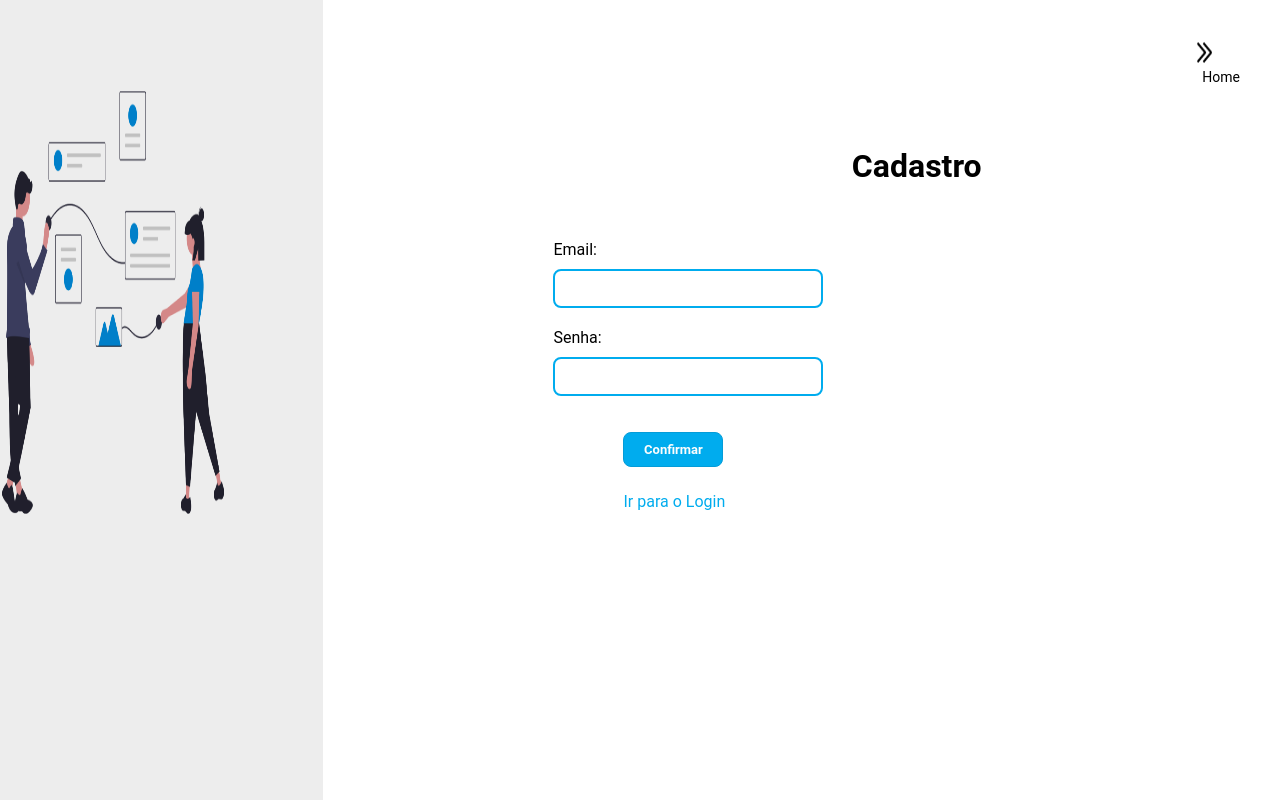
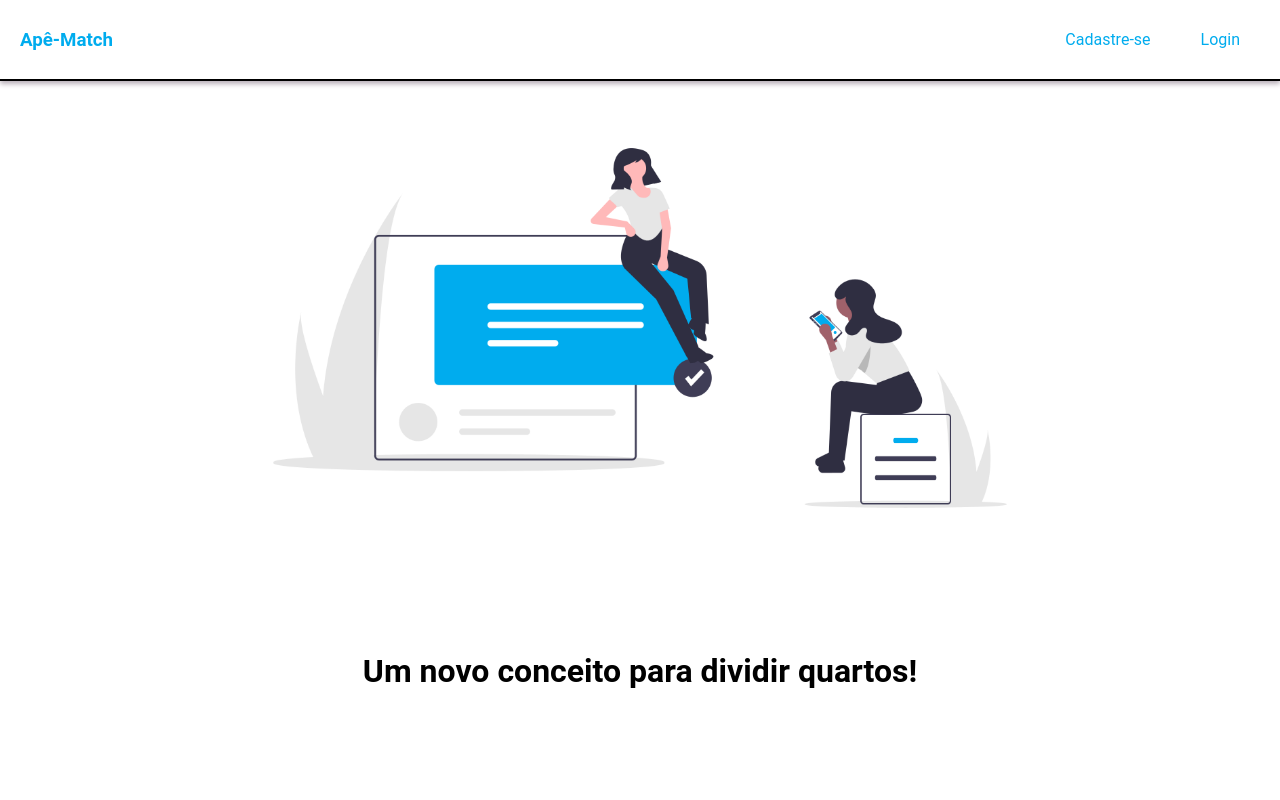
Before and after one commit to camilacasimiro/desafio-trainee-loopis, a React (Create React App) app: page / in a window 1280 px wide. Built offline with nearby package versions, Linux system fonts and the light colour scheme.

Commit message:
Fazendo correções na páginas

```diff
--- a/src/pages/Cadastro/index.js
+++ b/src/pages/Cadastro/index.js
@@ -1,5 +1,5 @@
 import React, { useState } from 'react';
-import { Link} from 'react-router-dom';
+import { Link } from 'react-router-dom';
 import firebase from '../../services/firebase';
 import 'firebase/auth';
 
@@ -57,8 +57,6 @@ function Cadastro() {
                 <Link to="/login">
                     <p className="link-login">Ir para o Login</p>
                 </Link>
-
-
             </form>
         </div>
     );
--- a/src/pages/Cadastro/style.css
+++ b/src/pages/Cadastro/style.css
@@ -28,7 +28,7 @@
 .come-back-home{
     display: flex;
     justify-content: flex-end;
-    padding: 40px 40px 12px
+    padding: 10px 20px 12px
 }
 
 .come-back-home img{
--- a/src/pages/HomePage/index.js
+++ b/src/pages/HomePage/index.js
@@ -1,4 +1,5 @@
 import React from 'react';
+import {Link} from 'react-router-dom'
 
 import "./style.css"
 import home from '../../images/home.png';
@@ -11,8 +12,8 @@ function HomePage() {
                 <h3>Apê-Match</h3>
                 <nav>
                     <ul className="menuHomepage">
-                        <li><a to="">Cadastre-se</a></li>
-                        <li><a to="">Sair</a></li>
+                        <li><Link to="/cadastro">Cadastre-se</Link></li>
+                        <li><Link to="/login">Login</Link></li>
                     </ul>
                 </nav>
             </header>
@@ -20,7 +21,7 @@ function HomePage() {
                 <img src={home} alt="home" ></img>
             </div>
             <div className="textoformato">
-                <h1>Um novo conceito para dividir quartos</h1>
+                <h1>Um novo conceito para dividir quartos!</h1>
             </div>
         </div>
         </div>
--- a/src/pages/HomePage/style.css
+++ b/src/pages/HomePage/style.css
@@ -50,13 +50,14 @@ a {
 .textoformato{
     padding-top:90px;
 }
-img {
+
+.imagetamanho img {
     width:70%;
     height:70%;
 
 
   }
-  h1{
+.textoformato h1{
     text-align: center;
     color:black;
 
--- a/src/pages/Login/index.js
+++ b/src/pages/Login/index.js
@@ -18,7 +18,7 @@ function Login(){
 
         firebase.auth().signInWithEmailAndPassword(email,password).then(resultado => {
             console.log(resultado['user']['uid']);
-            window.location.href = "http://localhost:3001/resultado?uid=${resultado['user']['uid']}";
+            window.location.href = "http://localhost:3001/resultado?uid=${perfil['user']['uid']}";
 
         }).catch(erro => {
             alert(erro);
--- a/src/pages/Perfil/style.css
+++ b/src/pages/Perfil/style.css
@@ -20,7 +20,7 @@
 
 .form-profile{
     border-radius: 8px;
-    margin-left: 18%;
+    margin-left: 11%;
     width: 100%;
 }
 
--- a/src/pages/Quizz/index.js
+++ b/src/pages/Quizz/index.js
@@ -10,12 +10,12 @@ function Quizz() {
     return (
         <>
             <header className="header">
-                <a to="">Logo</a>
+                <h3>Apê-Match</h3>
                 <nav>
                     <ul className="menu">
-                        <li><a to="">Home</a></li>
-                        <li><a to="">Quizz</a></li>
-                        <li><a to="">Sair</a></li>
+                        <li><Link to="/">Home</Link></li>
+                        <li><Link to="/quizz">Quizz</Link></li>
+                        <li><Link to="/">Sair</Link></li>
                     </ul>
                 </nav>
             </header>
@@ -28,9 +28,9 @@ function Quizz() {
                 </form>
             </div>
             <div id="locbutton" >
-            <Link to="/perfil">
-                <button type="submit" >Entrar</button>
-            </Link>
+                <Link to="/resultado">
+                    <button type="submit" >Entrar</button>
+                </Link>
             </div>
         </>
     );
--- a/src/pages/Resultado/index.js
+++ b/src/pages/Resultado/index.js
@@ -9,9 +9,10 @@ function Resultado() {
     return (
         <div id="page-result">
             <nav className="menu-result">
+                <h3>Apê-Match</h3>
                 <ul>
                     <li>
-                        <Link to="#">
+                        <Link to="/">
                             Home
                         </Link>
                     </li>
@@ -23,7 +24,7 @@ function Resultado() {
                     </li>
 
                     <li>
-                        <Link to="#">
+                        <Link to="/">
                             Sair
                         </Link>
                     </li>
--- a/src/pages/Resultado/style.css
+++ b/src/pages/Resultado/style.css
@@ -5,13 +5,18 @@
     font-family: 'Roboto', sans-serif;
 }
 
+.menu-result{
+    background:white;
+    display: flex;
+    justify-content: space-between;
+    align-items: center;
+    padding: 20px;
+    border-bottom: 1px solid black;
+    box-shadow: 0px 3px 5px 0px rgba(184,175,184,1);
+}
+
 .menu-result ul{
     display: flex;
-    justify-content: flex-end;
-    border-bottom: 2px solid black;
-    box-shadow: 0px 3px 5px 0px rgba(184,175,184,1);
-    padding: 20px;
-
 }
 
 .menu-result li{
--- a/src/routes.js
+++ b/src/routes.js
@@ -15,13 +15,12 @@ class Routes extends Component {
     <BrowserRouter>
       <Switch>
 
-        <Route path="/" exact component ={Cadastro}/>
+        <Route path="/" exact component ={HomePage}/>
+        <Route path="/cadastro" exact component ={Cadastro}/>
         <Route path="/perfil" component ={Perfil}/>
         <Route path="/login" component ={Login}/>
         <Route path="/quizz" component ={Quizz}/>
         <Route path="/resultado" component ={Resultado}/>
-        <Route path="/HomePage" component ={HomePage}/>
-
 
       </Switch>
     </BrowserRouter>
```
